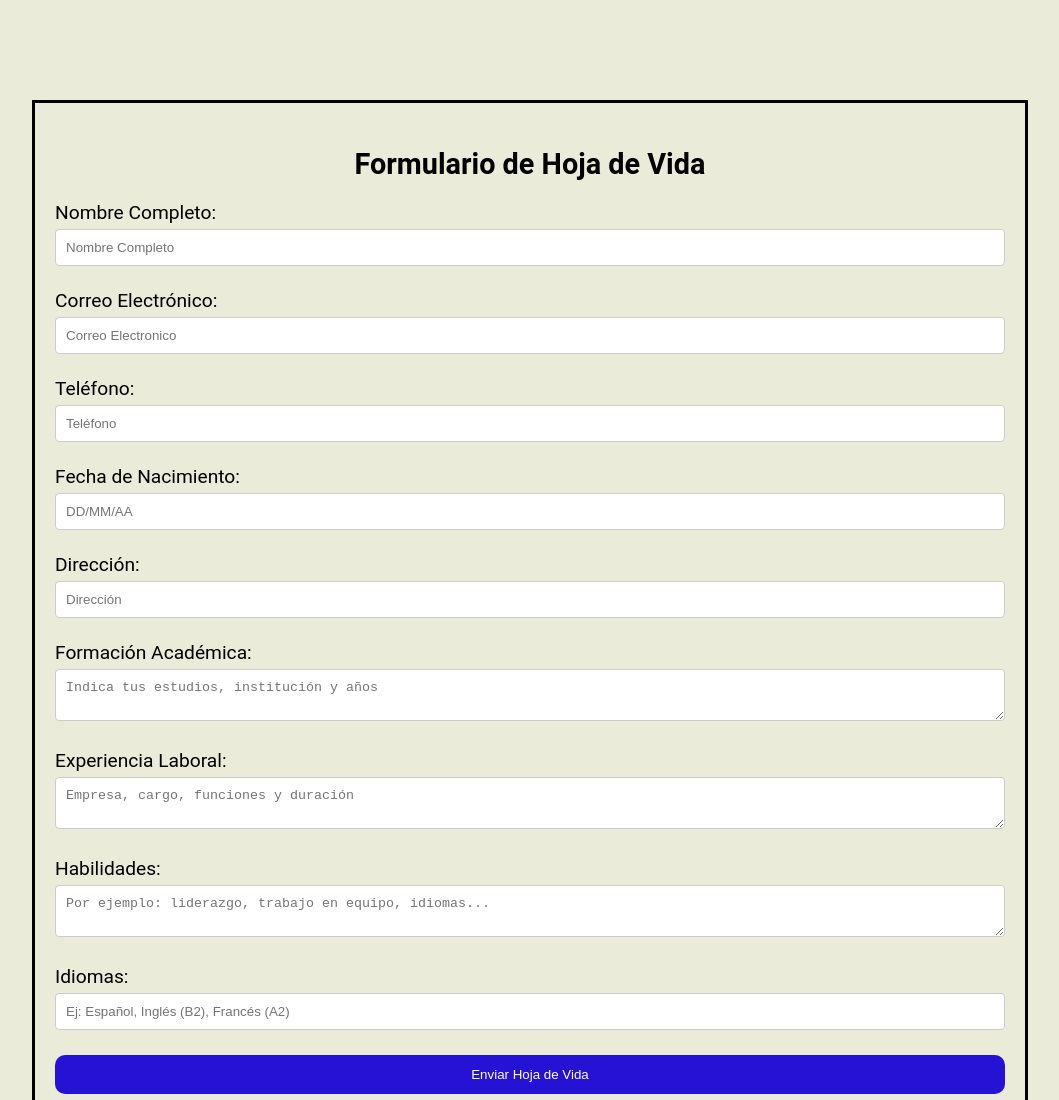
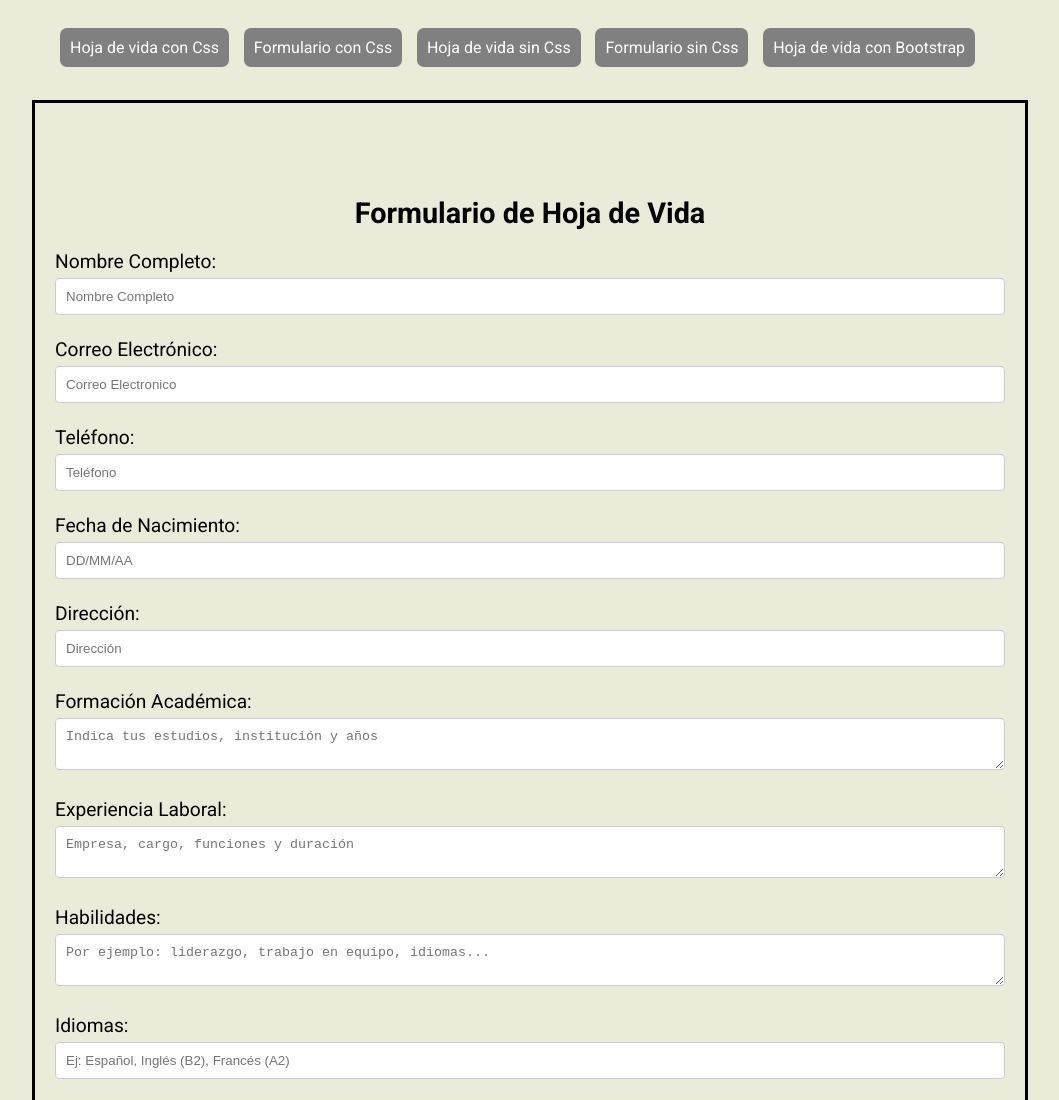
Before and after one commit to RonaldArenas/sena, a plain HTML site: page hoja_de_vida/formulario.html in a window 1280 px wide. Shown: the top 1100 px of the page, without its empty margins (110-1169 px from the left). Drawn offline with Linux system fonts and the light colour scheme.

Commit message:
Se vinculan todas las paginas

```diff
--- a/hoja_de_vida/estilos.css
+++ b/hoja_de_vida/estilos.css
@@ -105,12 +105,12 @@ bottom: 57px;
 }
 
 #linea-experiencia{
-width: 731px;
+width: 627px;
 height: 3px;
 background-color: #868686;
 position: relative;
-left: 220px;
-bottom: 11px;
+left: 320px;
+bottom: 40px;
 }
 
 .subtitulos-azules{
@@ -215,7 +215,7 @@ bottom: 11px;
     bottom: 100px;
     background-color: gray;
     color: white;
-    padding: 10px 20px;
+    padding: 10px;
     border-radius: 7px;
     text-decoration: none;
     font-size: 16px;
@@ -223,7 +223,7 @@ bottom: 11px;
     cursor: pointer;
     display: inline-block;
     transition: background-color 0.3s;
-    margin: 20px;
+    margin: 5px;
     justify-content: center;
 
 }
--- a/hoja_de_vida/formulario.css
+++ b/hoja_de_vida/formulario.css
@@ -46,3 +46,28 @@ body{
     input[type="submit"]:hover {
       background-color: #990ef5;
     }
+
+    /* BOTONES SUPERIORES */
+
+
+.boton {
+    position: relative;
+    bottom: 100px;
+    background-color: gray;
+    color: white;
+    padding: 10px;
+    border-radius: 7px;
+    text-decoration: none;
+    font-size: 16px;
+    border: none;
+    cursor: pointer;
+    display: inline-block;
+    transition: background-color 0.3s;
+    margin: 5px;
+    justify-content: center;
+
+}
+
+.boton:hover {
+  background-color: #0056b3;
+}
--- a/hoja_de_vida/formulario.html
+++ b/hoja_de_vida/formulario.html
@@ -3,11 +3,20 @@
 <head>
     <meta charset="UTF-8">
     <meta name="viewport" content="width=device-width, initial-scale=1.0">
+    <link href="https://fonts.googleapis.com/css2?family=Roboto:ital,wght@0,100..900;1,100..900&display=swap" rel="stylesheet">
     <title>Formulario</title>
     <link rel="stylesheet" href="formulario.css">
 </head>
 
 <body>
+    <div class="botones">
+        <a href="hoja_de_vida.html" class="boton">Hoja de vida con Css</a>
+        <a href="formulario.html" class="boton">Formulario con Css</a>
+        <a href="hoja_de_vida_sin_css.html" class="boton">Hoja de vida sin Css</a>
+        <a href="formulario_sin_css.html" class="boton">Formulario sin Css</a>
+        <a href="pagina2.html" class="boton">Hoja de vida con Bootstrap</a>
+    </div>
+
 
 <div class="formulario">
     <h2>Formulario de Hoja de Vida</h2>
```
Also changed, not shown: hoja_de_vida/formulario_sin_css.html (+9 -2 lines), hoja_de_vida/hoja_de_vida.html (renamed from hoja_de_vida/index.html, +12 -5 lines), hoja_de_vida/hoja_de_vida_sin_css.html (+3 -3 lines).
